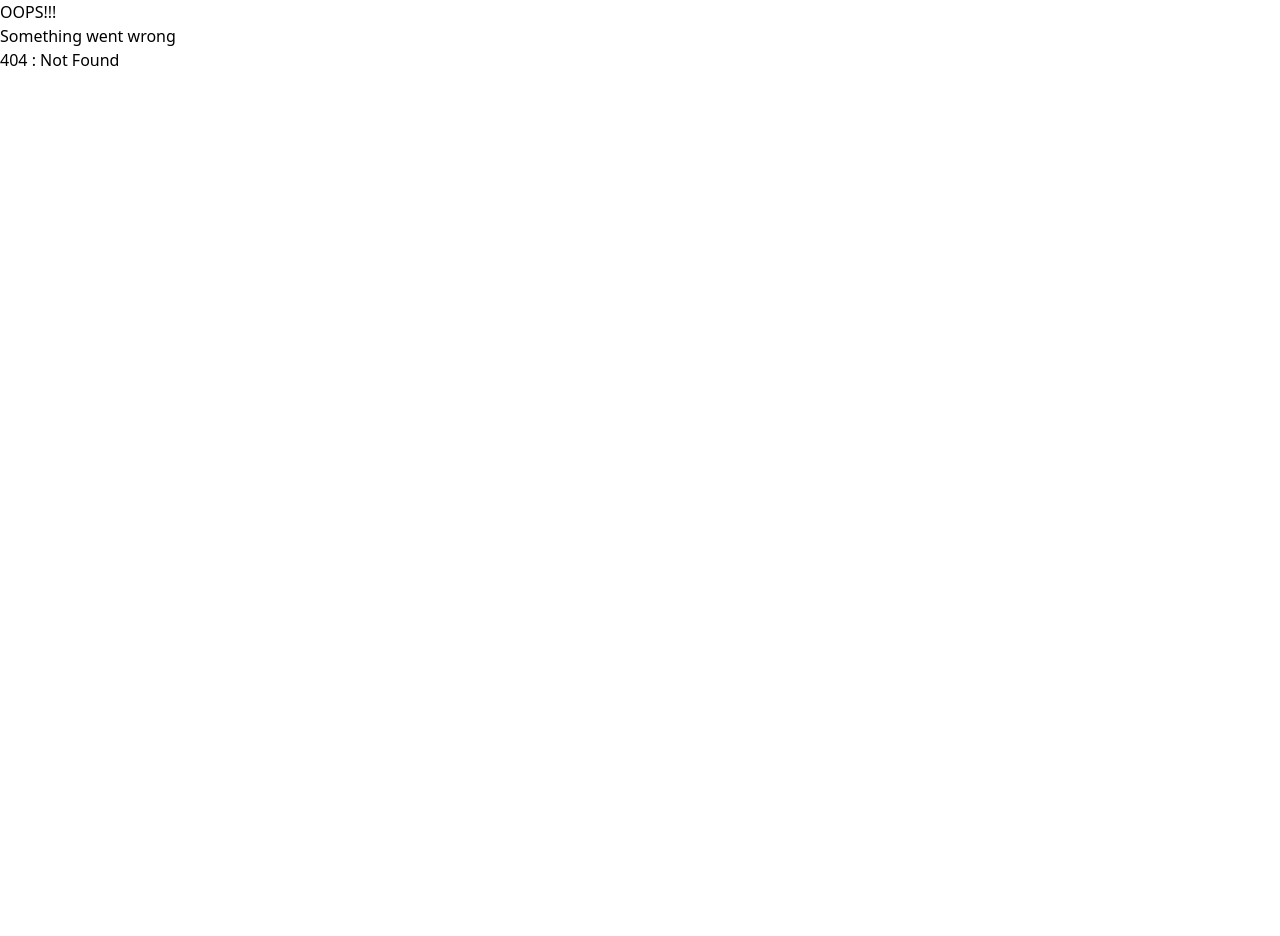
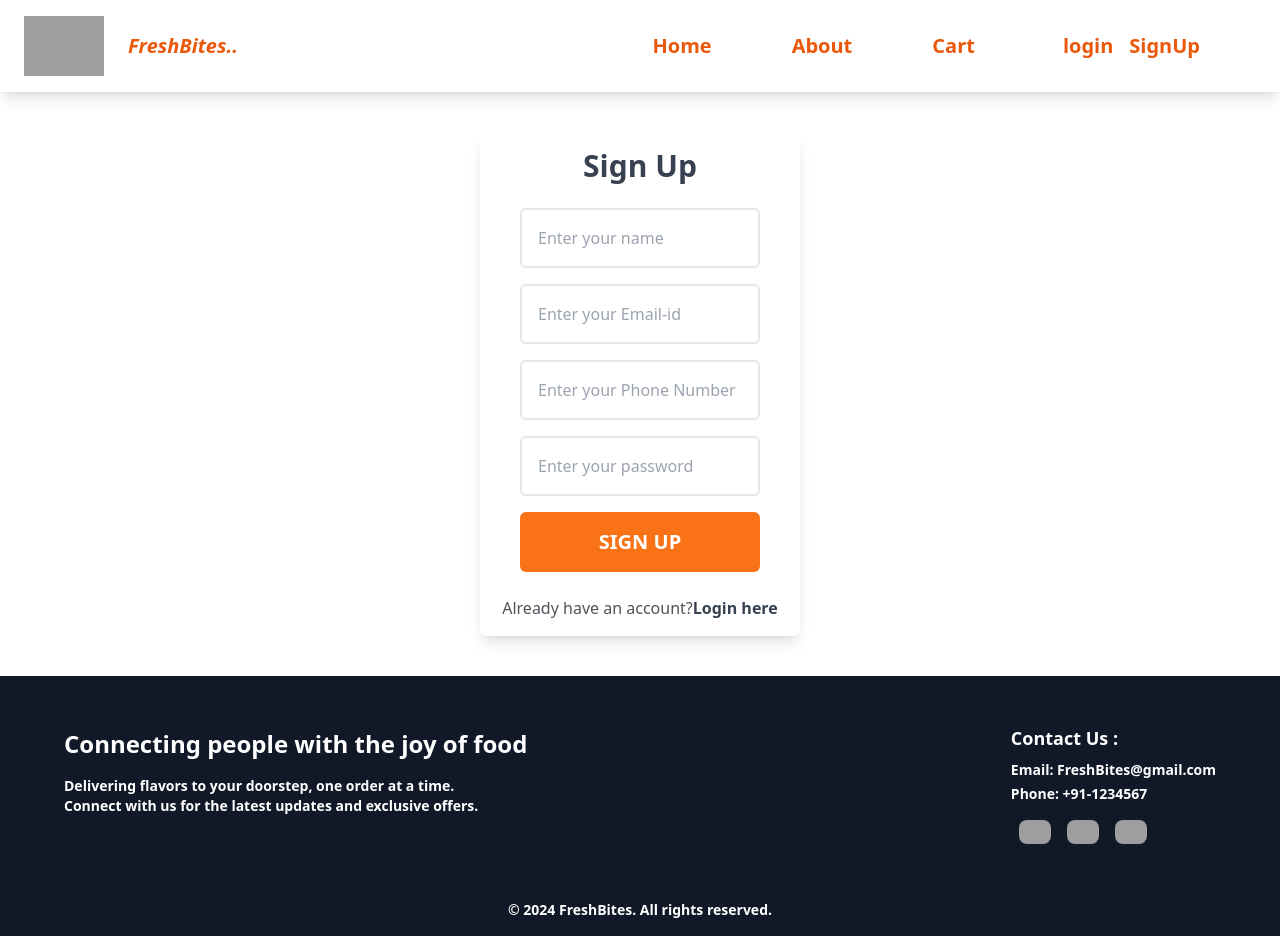
Before and after one commit to AkashSharma-15/FreshBites, a React (Vite) app: page /signup in a window 1280 px wide. Before the commit this address had no page. Before the commit the page ends 800 px from the top, so only its background shows below. Built offline with nearby package versions, Linux system fonts and the light colour scheme; grey boxes are pictures that could not be loaded.

Commit message:
Login and signUp page

```diff
--- a/src/components/Body.js
+++ b/src/components/Body.js
@@ -71,12 +71,12 @@ const Body = () => {
 
                     {/* search input */}
                     <input
-                        type="text" className="border border-solid border-orange-400 hover:border-orange-600 rounded-lg p-1 "
+                        type="text" className="border-2 border-orange-600 mr-4  text-orange-600 bg-white rounded-md p-1 px-4 "
                         value={searchText}
                         onChange={(e) => { setSearchText(e.target.value) }}
                     />
                     {/* serach button */}
-                    <button className="px-4 py-2 bg-orange-200 m-4 rounded-xl fond-bold hover:border border-orange-500"
+                    <button className="px-5 py-2 m-4  text-white border rounded-xl bg-orange-600 fond-bold "
                         onClick={() => {
 
                             const filteredres = listOfRestaurants.filter((res) => res.info.name.toLowerCase().includes(searchText.toLowerCase()))
@@ -87,10 +87,10 @@ const Body = () => {
 
 
                 {/* top reated div */}
-                <div className="topRated  p-4 flex items-center">
+                <div className="topRated  flex items-center">
                     {/* top rated rest button */}
                     <button
-                        className="filter-btn px-2 py-2  bg-orange-200 rounded-xl fond-bold hover:border border-orange-500"
+                        className="filter-btn px-3 py-2 text-white   bg-orange-600 rounded-xl fond-bold hover:border border-orange-500"
                         onClick={() => {
                             let filteredList = listOfRestaurants.filter((res) => res.info.avgRating > 4.2)
                             setlistOfRestaurants(filteredList)
--- a/src/components/Header.js
+++ b/src/components/Header.js
@@ -44,19 +44,20 @@ const Header = () => {
                     </li>
 
                     <li className="px-10">
-                        <button className=" border-2 border-orange-500 px-4 text-orange-600 rounded-lg font-bold hover:bg-orange-600 hover:text-white "
-                            onClick={() => {
-                                btnName === "login" ? setBtnName("logout") : setBtnName("login")
-                            }}>
-                            {btnName}
-                        </button>
+                        <Link to="/login">
+                            <button className=" px-2 text-xl text-orange-600 rounded-lg font-bold  ">
+                                login
+                            </button>
+                        </Link>
+
+                        <Link to="/signup">
+                            <button className=" px-2 text-xl text-orange-600 rounded-lg font-bold  ">
+                                SignUp
+                            </button>
+                        </Link>
                     </li>
 
-                    {/* <li className="px-4  text-xl  font-bold text-orange-600" >
-                        <Link to='/contact'>
-                            {data.loggedInUser}
-                        </Link>
-                    </li> */}
+
                 </ul>
             </div>
 
--- /dev/null
+++ b/src/components/Login.js
@@ -0,0 +1,33 @@
+import React from 'react'
+import { Link } from 'react-router-dom'
+const Login = () => {
+    return (
+        <form onSubmit={(e) => e.preventDefault()}
+            className=' w-3/12 shadow-lg mx-auto my-10  text-center hover:shadow-2xl  text-gray-700'>
+            <h1 className='text-3xl font-bold  py-4 '>Login</h1>
+
+            <input className="p-4 my-2 w-[75%]  rounded-md  border-2"
+                type="text"
+                placeholder="Email "
+            />
+            <input className="p-4 my-2 w-[75%] rounded-md  border-2"
+                type="password"
+                placeholder="Password"
+            />
+            <button className='my-2 text-xl font-bold bg-orange-500 p-4  w-[75%] rounded-md text-white'>
+                LOGIN
+            </button>
+            <button className='my-2 text-xl font-bold bg-gray-500 p-4  w-[75%] rounded-md text-white'>
+                Forgot Password
+            </button>
+
+            <p className=' py-4 text-zinc-600'>Are you new here?
+                <span className='font-bold cursor-pointer text-gray-700'>
+                    <Link to="/signup">SignUp first</Link>
+                </span>
+            </p>
+        </form>
+    )
+}
+
+export default Login
--- /dev/null
+++ b/src/components/SignUp.js
@@ -0,0 +1,42 @@
+import React from 'react'
+import { Link } from 'react-router-dom'
+
+const SignUp = () => {
+    return (
+        <div>
+            <form onSubmit={(e) => e.preventDefault()}
+                className=' w-3/12 shadow-lg mx-auto my-10  text-center hover:shadow-2xl   text-gray-700 rounded-md  '>
+                <h1 className='text-3xl font-bold  py-4 '>Sign Up</h1>
+
+                <input className="p-4 my-2 w-[75%]  rounded-md  border-2"
+                    type="text"
+                    placeholder="Enter your name"
+                />
+                <input className="p-4 my-2 w-[75%] rounded-md  border-2"
+                    type="text"
+                    placeholder="Enter your Email-id"
+                />
+                <input className="p-4 my-2 w-[75%] rounded-md  border-2"
+                    type="text"
+                    placeholder="Enter your Phone Number"
+                />
+                <input className="p-4 my-2 w-[75%] rounded-md  border-2"
+                    type="password"
+                    placeholder="Enter your password"
+                />
+
+                <button className='my-2 text-xl font-bold bg-orange-500 p-4  w-[75%] rounded-md text-white'>
+                    SIGN UP
+                </button>
+
+                <p className=' py-4 text-zinc-600'>Already have an account?
+                    <span className='font-bold cursor-pointer text-gray-700'>
+                        <Link to="/login">Login here</Link>
+                    </span>
+                </p>
+            </form>
+        </div>
+    )
+}
+
+export default SignUp
```
Also changed, not shown: src/App.js (+11 -1 lines).
